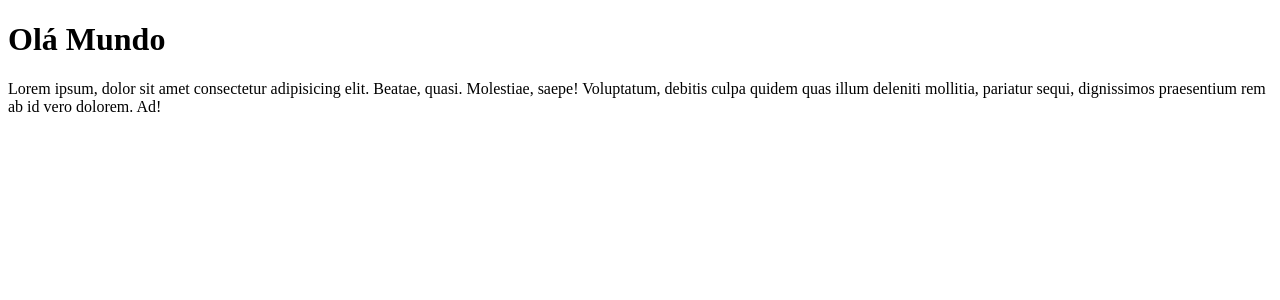
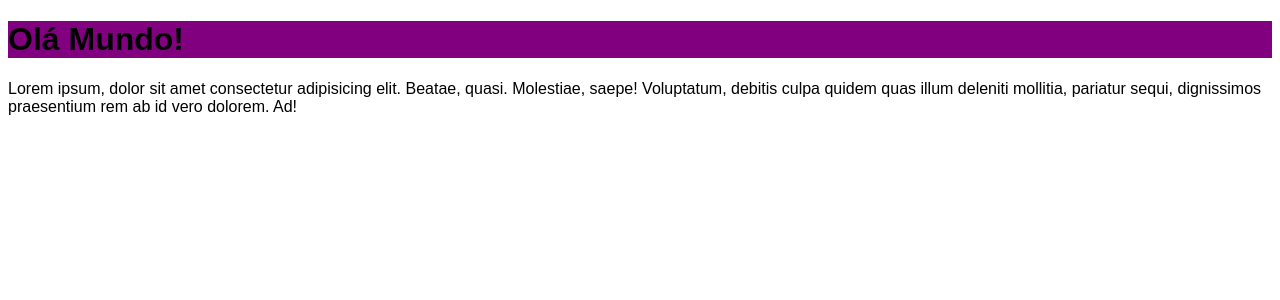
Before and after one commit to fabiopasilva1/a0-pomodoro, a React (Vite) app: page / in a window 1280 px wide. Shown: the top 300 px of the page. Built offline with nearby package versions, Linux system fonts and the light colour scheme.

Commit message:
S2A14/Import CSS Modules

```diff
--- a/src/App.tsx
+++ b/src/App.tsx
@@ -1,13 +1,9 @@
+import { Heading } from './components/Heading/Heading';
+import './styles/global.css';
 export function App() {
   return (
     <>
-      <h1>Olá Mundo</h1>
-      <p>
-        Lorem ipsum, dolor sit amet consectetur adipisicing elit. Beatae, quasi.
-        Molestiae, saepe! Voluptatum, debitis culpa quidem quas illum deleniti
-        mollitia, pariatur sequi, dignissimos praesentium rem ab id vero
-        dolorem. Ad!
-      </p>
+      <Heading />
     </>
   );
 }
--- /dev/null
+++ b/src/components/Heading/Heading.module.css
@@ -0,0 +1,7 @@
+.heading {
+  background-color: purple;
+  color: #000;
+}
+.cyan {
+  color: cyan;
+}
--- /dev/null
+++ b/src/components/Heading/Heading.tsx
@@ -0,0 +1,14 @@
+import styles from './Heading.module.css';
+export function Heading() {
+  return (
+    <>
+      <h1 className={styles.heading}>Olá Mundo!</h1>
+      <p>
+        Lorem ipsum, dolor sit amet consectetur adipisicing elit. Beatae, quasi.
+        Molestiae, saepe! Voluptatum, debitis culpa quidem quas illum deleniti
+        mollitia, pariatur sequi, dignissimos praesentium rem ab id vero
+        dolorem. Ad!
+      </p>
+    </>
+  );
+}
--- /dev/null
+++ b/src/styles/global.css
@@ -0,0 +1,8 @@
+@import './theme.css';
+body {
+  font-family: sans-serif;
+  font-size: 16px;
+}
+h1 {
+  color: var(--primary);
+}
--- /dev/null
+++ b/src/styles/theme.css
@@ -0,0 +1,3 @@
+:root {
+  --primary: pink;
+}
```
